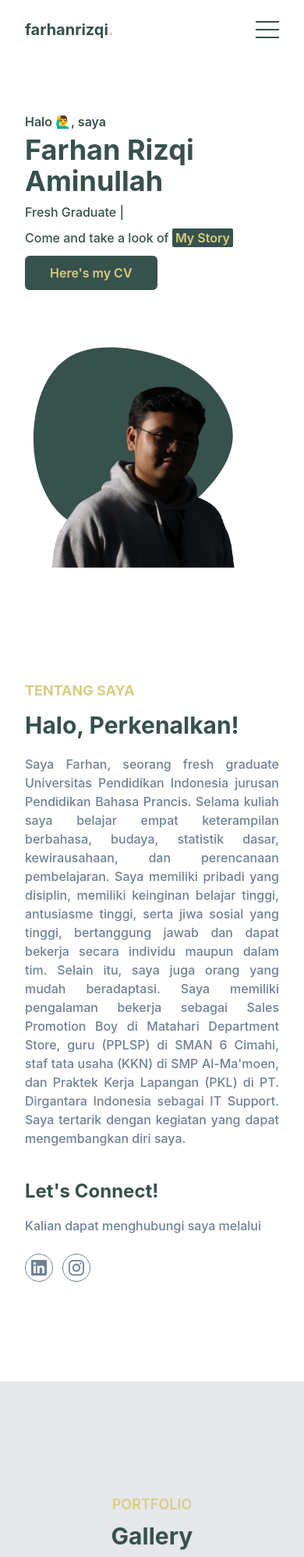
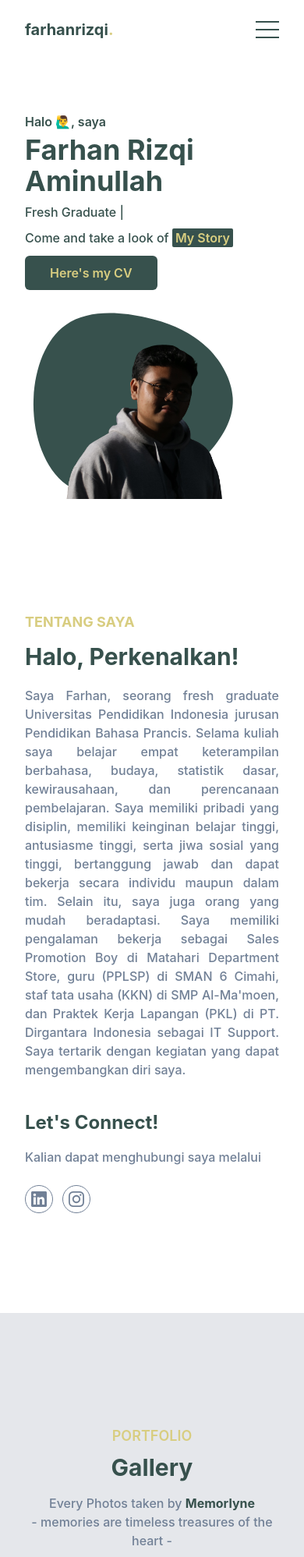
Before and after one commit to farhanrizqi/portfolio, a website: page index.html in a window 390 px wide. Shown: the top 1997 px of the page at 78% size. Drawn offline with Linux system fonts and the light colour scheme.

Commit message:
update transisi awal

```diff
--- a/index.html
+++ b/index.html
@@ -40,15 +40,15 @@
               >Here's my CV
             </a>
           </div>
-          <div class="w-full self-end px-4 lg:w-1/2">
-            <div class="relative mt-10 lg:mt-9 lg:right-0">
+          <div class="w-full self-end px-10 lg:w-1/2">
+            <div class="relative mt-0 lg:mt-9 lg:right-0">
               <img
                 src="dist/img/fhero.png"
                 alt="Farhan Rizqi Aminullah"
                 class="max-w-full mx-auto"
               />
               <span
-                class="absolute -bottom-0 -z-10 left-1/2 -translate-x-1/2 md:scale-125"
+                class="absolute -bottom-11 -z-10 left-1/2 -translate-x-1/2 md:scale-125 md:-bottom-0"
               >
                 <svg
                   width="400"
@@ -248,6 +248,9 @@
               Every Photos taken by
               <span class="text-midnight font-bold">Memorlyne</span>
             </p>
+            <p class="font-medium text-md text-slate md:text-lg">
+              - memories are timeless treasures of the heart -
+            </p>
           </div>
         </div>
         <div
@@ -380,7 +383,7 @@
     <!-- Project Section end -->
 
     <!-- blog section start -->
-    <section id="blog" class="pt-36 pb-32 bg-gray-200">
+    <!-- <section id="blog" class="pt-36 pb-32 bg-gray-200">
       <div class="w-full px-4">
         <div class="max-w-xl mx-auto text-center mb-16">
           <h4 class="font-semibold text-lg text-knit mb-2 uppercase">
@@ -426,7 +429,7 @@
           </div>
         </div>
       </div>
-    </section>
+    </section> -->
     <!-- blog section end -->
 
     <!-- kontak section start -->
@@ -492,7 +495,7 @@
     <!-- footer section start -->
     <footer class="bg-midnight pt-24 pb-12">
       <div class="container">
-        <div class="flex flex-wrap">
+        <div class="flex flex-wrap w-full pt-10 border-t border-knit">
           <div class="w-full px-4 mb-12 text-slate font-medium md:w-1/3">
             <h2 class="font-bold text-4xl text-knit mb-5">farhanrizqi.</h2>
             <h3 class="font-bold text-2xl mb-2">Hubungi Saya</h3>
--- a/src/input.css
+++ b/src/input.css
@@ -29,3 +29,22 @@ body {
 .ham-active > span:nth-child(3) {
   @apply -rotate-45;
 }
+
+/* animasi smooth load page */
+.container {
+  animation: transitionIn 0.5s;
+}
+
+@keyframes transitionIn {
+  from {
+    opacity: 0;
+    filter: blur(5px);
+    transform: translateX(-100%);
+    transform: transition all 1s;
+  }
+  to {
+    opacity: 1;
+    filter: blur(0);
+    transform: translateX(0);
+  }
+}
```
Also changed, not shown: dist/js/script.js, dist/output.css.
